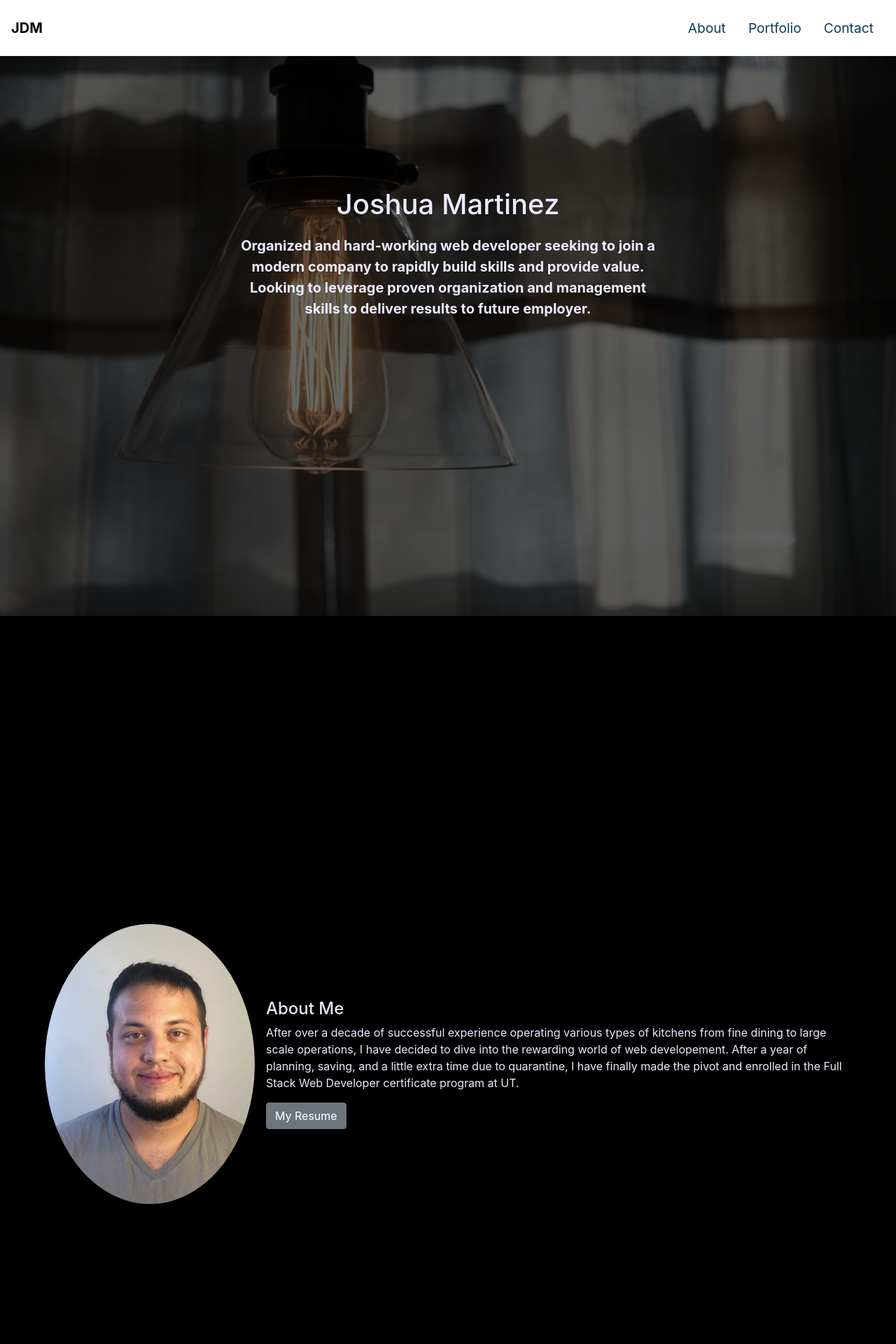
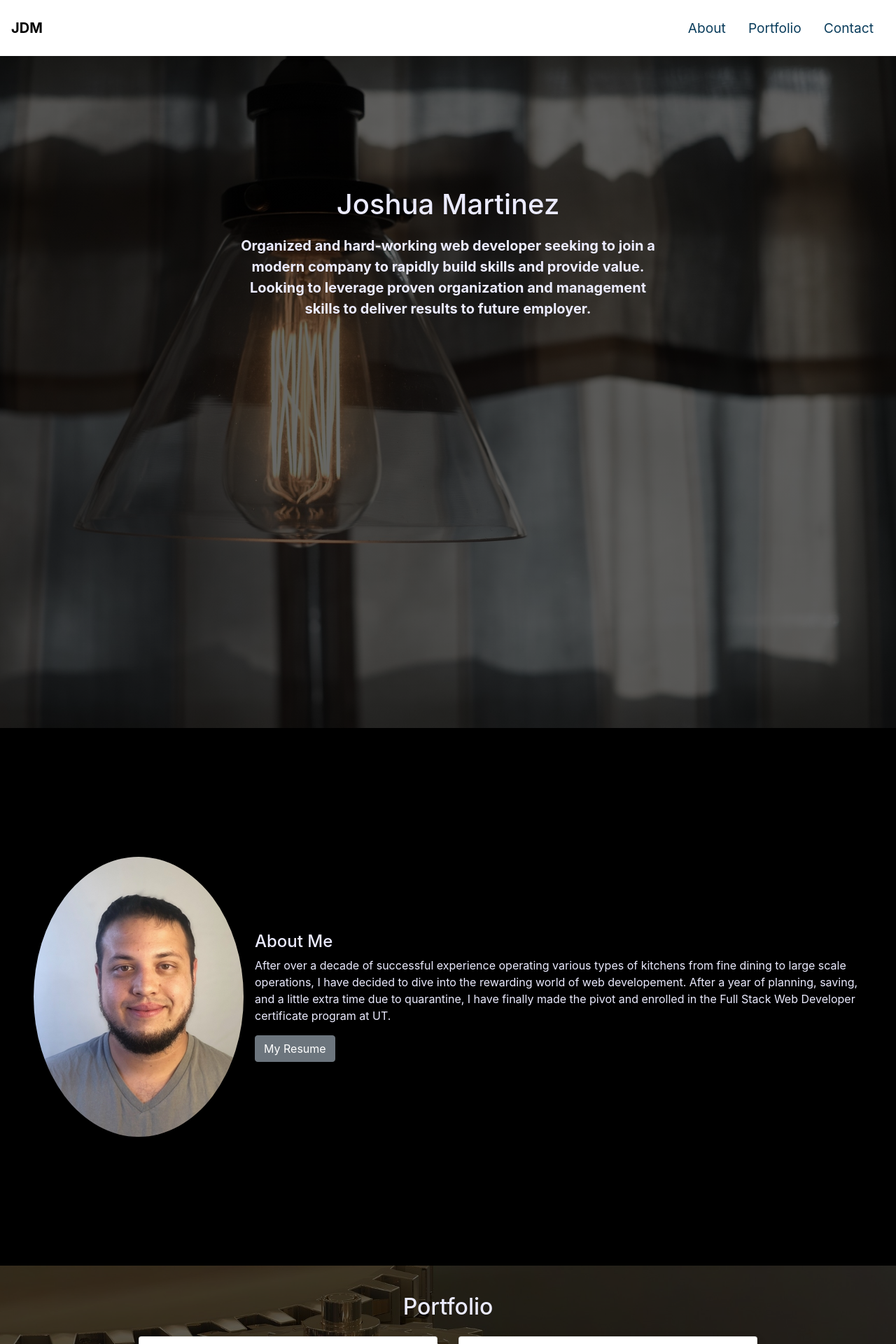
Before and after one commit to JDMartinez1531/React-Portfolio, a React (Create React App) app: page / in a window 1280 px wide. Shown: the top 1920 px of the page at 70% size. Built offline with nearby package versions, Linux system fonts and the light colour scheme.

Commit message:
added smooth scroll and navlink functionality)

```diff
--- a/package.json
+++ b/package.json
@@ -16,7 +16,8 @@
     "react-dom": "^16.13.1",
     "react-icons": "^3.10.0",
     "react-parallax": "^3.0.3",
-    "react-scripts": "3.4.3"
+    "react-scripts": "3.4.3",
+    "react-scroll": "^1.8.1"
   },
   "scripts": {
     "start": "react-scripts start",
--- a/src/components/About/about.css
+++ b/src/components/About/about.css
@@ -1,14 +1,17 @@
 .about {
-    height: 100vw;
+    height: 70vw;
     width: 100%;
     background-color: black;
-    padding: 0 4rem 0 4rem;
+    padding: 0 3rem 0 3rem;
 }
 
 .aboutText{
     color: #EBEBFF;
 }
 
+.sendToPdfFiller {
+    display: none !important;
+}
 
 
 @media only screen and (max-width: 768px) {
@@ -19,6 +22,22 @@
 
 @media only screen and (max-width:670px) {
     .aboutImage{
-        height: 50%;
+        height: 20vw;
+        padding-top: 2rem;
+        margin-top: 30%;
+    }
+    .about {
+        flex-direction: column;
+        padding: 0 2rem 2rem 2rem;
+        height: 100vh;
+    }
+    .aboutText {
+        margin-bottom: 30%;
     }
 }
+
+@media only screen and (min-width:1200px) {
+    .about {
+        height: 60vw;
+    }
+}
--- a/src/components/About/index.jsx
+++ b/src/components/About/index.jsx
@@ -8,7 +8,7 @@ import pdf from "../../assets/files/jdmresume2020.pdf"
 
 function About() {
 	return (
-		<Media className="about">
+		<Media className="about" id="about">
 			<Image
 				src={profileImage}
 				roundedCircle
--- a/src/components/Contact/contact.css
+++ b/src/components/Contact/contact.css
@@ -4,4 +4,5 @@
 
 .form-wrapper {
     background-color: white;
+    height:80vh;
 }
--- a/src/components/Contact/index.jsx
+++ b/src/components/Contact/index.jsx
@@ -36,7 +36,7 @@ function Contact() {
 			});
 	};
 	return (
-    <Container fluid className="form-wrapper">
+    <Container fluid className="form-wrapper" id="contact">
 		<Container className="formContainer">
 			<Row>
 				<Col>
--- a/src/components/Header/index.jsx
+++ b/src/components/Header/index.jsx
@@ -1,9 +1,11 @@
 import React from "react";
 import Navbar from "react-bootstrap/Navbar";
 import Nav from "react-bootstrap/Nav";
+import { Link } from "react-scroll";
 import "./header.css";
 
 function Header() {
+
 	return (
 		<Navbar
 			sticky="top"
@@ -12,20 +14,58 @@ function Header() {
 			variant="light"
 			className="navbg"
 		>
-			<Navbar.Brand href="#home">
-				<span className="brandText">JDM </span>
+			<Navbar.Brand href="#" >
+			<Link
+						activeClass="active"
+						to="top"
+						spy={true}
+						smooth={true}
+						offset={-60}
+						duration={1500}
+					>
+						<span className="brandText">JDM </span>
+					</Link>
 			</Navbar.Brand>
 			<Navbar.Toggle aria-controls="responsive-navbar-nav" />
 			<Navbar.Collapse id="responsive-navbar-nav">
 				<Nav className="mr-auto"></Nav>
-				<Nav.Link href="#" className="navText">
-					About
+				<Nav.Link className="navText">
+					<Link
+						activeClass="active"
+						to="about"
+						spy={true}
+						smooth={true}
+						offset={-60}
+						duration={1000}
+					>
+						About
+					</Link>
 				</Nav.Link>
-				<Nav.Link href="#" className="navText">
-					Portfolio
+				<Nav.Link className="navText">
+				<Link
+						activeClass="active"
+						to="portfolio"
+						spy={true}
+						smooth={true}
+						offset={-80}
+						duration={1000}
+					>
+						Portfolio
+					</Link>
+
 				</Nav.Link>
-				<Nav.Link href="#" className="navText">
-					Contact
+				<Nav.Link className="navText">
+				<Link
+						activeClass="active"
+						to="contact"
+						spy={true}
+						smooth={true}
+						offset={-80}
+						duration={1000}
+					>
+						Contact
+					</Link>
+
 				</Nav.Link>
 				<Nav></Nav>
 			</Navbar.Collapse>
--- a/src/components/Intro/index.jsx
+++ b/src/components/Intro/index.jsx
@@ -6,7 +6,7 @@ import Col from "react-bootstrap/Col";
 
 function Intro() {
 	return (
-		<Container fluid className="intro">
+		<Container fluid className="intro" id="top">
 			<Row>
 				<Col>
 					<h1 className="align-items-center name">Joshua Martinez</h1>
--- a/src/components/Intro/intro.css
+++ b/src/components/Intro/intro.css
@@ -14,8 +14,20 @@
 
 .intro {
     background-image: linear-gradient( rgba(0, 0, 0, 0.6), rgba(0, 0, 0, 0.6) ),  url("../../images/lightbg.jpg");
-    height: 50rem;
+    height: 60rem;
     background-size: cover;
     background-position: center;
     background-attachment: fixed;
 }
+
+@media only screen and (max-width:670px) {
+    .intro {
+        height: 100vh;
+    }
+    .name {
+        margin-top:40%;
+    }
+    .intro-text {
+        margin-bottom: 40%;
+    }
+}
--- a/src/components/Portfolio/index.jsx
+++ b/src/components/Portfolio/index.jsx
@@ -17,7 +17,7 @@ function Portfolio(props) {
 		/>
 	));
 	return (
-		<Container fluid className="portfolio">
+		<Container fluid className="portfolio" id="portfolio">
 			<Row>
 				<Col>
 					<h2 className="text-center portfolioText">Portfolio</h2>
```
Also changed, not shown: 1 other file (tests, documents, lock files or other folders).
